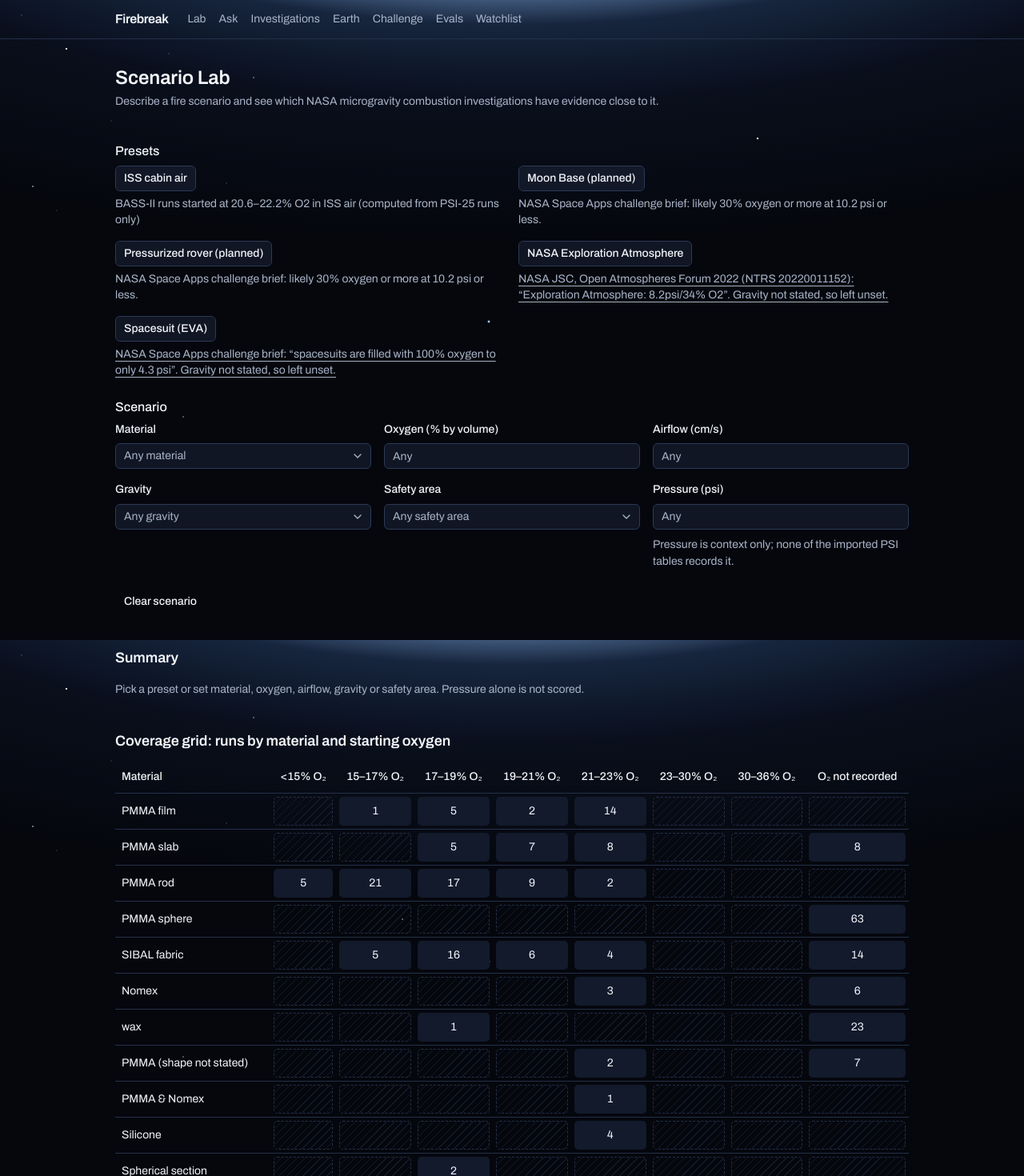
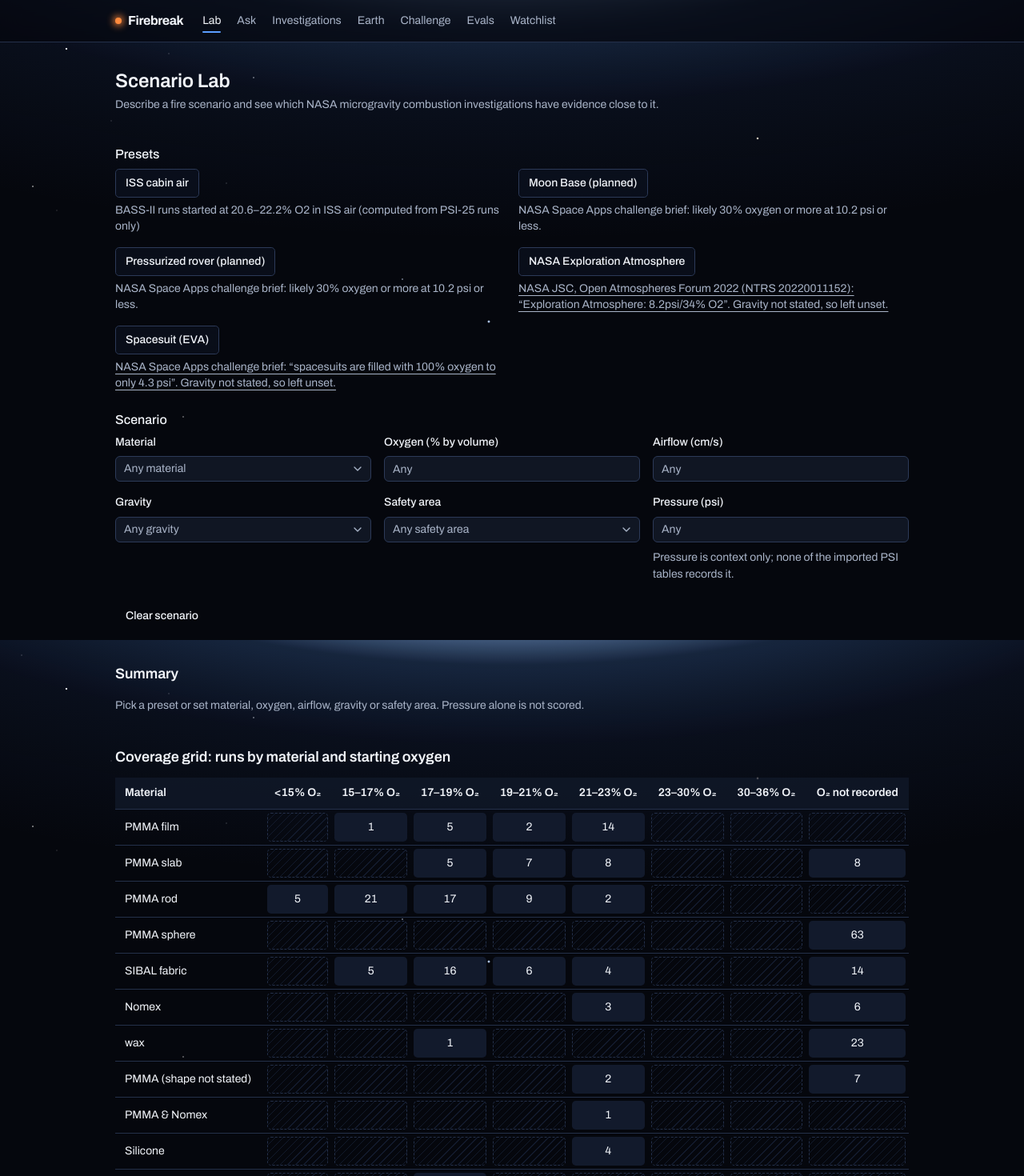
Before and after one commit to Mahoozi/NASA-2026, a Next.js app: page /lab in a window 1280 px wide. Shown: the top 1470 px of the page at 80% size. Built offline with nearby package versions, Linux system fonts and the light colour scheme.

Commit message:
Restyle nav and shared components

```diff
--- /dev/null
+++ b/components/nav-links.tsx
@@ -0,0 +1,33 @@
+"use client";
+// Nav links with the current page marked. Split from nav.tsx because it reads the URL.
+import Link from "next/link";
+import { usePathname } from "next/navigation";
+
+export type NavLink = { href: string; label: string };
+
+const base =
+  "relative py-1 transition-colors hover:text-foreground after:absolute after:inset-x-0 after:-bottom-px after:h-0.5 after:rounded-full after:bg-primary after:opacity-0 after:transition-opacity";
+
+export function NavLinks({ links, pathname }: { links: NavLink[]; pathname: string | null }) {
+  return (
+    <>
+      {links.map((l) => {
+        const current = pathname === l.href || pathname?.startsWith(`${l.href}/`);
+        return (
+          <Link
+            key={l.href}
+            href={l.href}
+            aria-current={current ? "page" : undefined}
+            className={`${base} ${current ? "text-foreground after:opacity-100" : ""}`}
+          >
+            {l.label}
+          </Link>
+        );
+      })}
+    </>
+  );
+}
+
+export function CurrentNavLinks({ links }: { links: NavLink[] }) {
+  return <NavLinks links={links} pathname={usePathname()} />;
+}
--- a/components/nav.tsx
+++ b/components/nav.tsx
@@ -1,4 +1,6 @@
+import { Suspense } from "react";
 import Link from "next/link";
+import { CurrentNavLinks, NavLinks } from "./nav-links";
 
 const links = [
   { href: "/lab", label: "Lab" },
@@ -12,17 +14,21 @@ const links = [
 
 export function Nav() {
   return (
-    <header className="border-b border-border">
+    <header className="top-0 z-40 border-b border-border bg-background/70 backdrop-blur-md sm:sticky print:static">
       <nav className="mx-auto flex max-w-5xl items-center gap-6 px-4 py-3">
-        <Link href="/" className="font-semibold tracking-tight">
+        <Link href="/" className="flex items-center gap-2 text-base font-bold tracking-tight">
+          {/* The brand spark: the only place ember orange appears outside the intro. */}
+          <span
+            aria-hidden
+            className="size-2 rounded-full bg-(--ember) shadow-[0_0_10px_2px_var(--ember)]"
+          />
           Firebreak
         </Link>
-        <div className="flex flex-wrap gap-x-4 gap-y-1 text-sm text-muted-foreground">
-          {links.map((l) => (
-            <Link key={l.href} href={l.href} className="hover:text-foreground">
-              {l.label}
-            </Link>
-          ))}
+        <div className="flex flex-wrap gap-x-5 gap-y-1 text-sm text-muted-foreground">
+          {/* Until the URL is known, the links render with none marked. */}
+          <Suspense fallback={<NavLinks links={links} pathname={null} />}>
+            <CurrentNavLinks links={links} />
+          </Suspense>
         </div>
       </nav>
     </header>
--- a/components/ui/badge.tsx
+++ b/components/ui/badge.tsx
@@ -4,13 +4,13 @@ import { cva, type VariantProps } from "class-variance-authority"
 import { cn } from "@/lib/utils"
 
 const badgeVariants = cva(
-  "group/badge inline-flex h-6 w-fit shrink-0 items-center justify-center gap-1 overflow-hidden rounded-4xl border border-transparent px-2 py-0.5 text-sm font-medium whitespace-nowrap transition-all focus-visible:border-ring focus-visible:ring-[3px] focus-visible:ring-ring/50 has-data-[icon=inline-end]:pr-1.5 has-data-[icon=inline-start]:pl-1.5 aria-invalid:border-destructive aria-invalid:ring-destructive/20 dark:aria-invalid:ring-destructive/40 [&>svg]:pointer-events-none [&>svg]:size-3!",
+  "group/badge inline-flex h-6 w-fit shrink-0 items-center justify-center gap-1 overflow-hidden rounded-sm border border-transparent px-2 py-0.5 text-sm font-medium whitespace-nowrap transition-all focus-visible:border-ring focus-visible:ring-[3px] focus-visible:ring-ring/50 has-data-[icon=inline-end]:pr-1.5 has-data-[icon=inline-start]:pl-1.5 aria-invalid:border-destructive aria-invalid:ring-destructive/20 dark:aria-invalid:ring-destructive/40 [&>svg]:pointer-events-none [&>svg]:size-3!",
   {
     variants: {
       variant: {
         default: "bg-primary text-primary-foreground [a]:hover:bg-primary/80",
         secondary:
-          "bg-secondary text-secondary-foreground [a]:hover:bg-secondary/80",
+          "border-border bg-secondary/70 text-secondary-foreground [a]:hover:bg-secondary",
         destructive:
           "bg-destructive/10 text-destructive focus-visible:ring-destructive/20 dark:bg-destructive/20 dark:focus-visible:ring-destructive/40 [a]:hover:bg-destructive/20",
         outline:
--- a/components/ui/button.tsx
+++ b/components/ui/button.tsx
@@ -3,13 +3,13 @@ import { cva, type VariantProps } from "class-variance-authority"
 import { cn } from "@/lib/utils"
 
 const buttonVariants = cva(
-  "group/button inline-flex shrink-0 items-center justify-center rounded-lg border border-transparent bg-clip-padding text-sm font-medium whitespace-nowrap transition-all outline-none select-none focus-visible:border-ring focus-visible:ring-3 focus-visible:ring-ring/50 active:not-aria-[haspopup]:translate-y-px disabled:pointer-events-none disabled:opacity-50 aria-invalid:border-destructive aria-invalid:ring-3 aria-invalid:ring-destructive/20 dark:aria-invalid:border-destructive/50 dark:aria-invalid:ring-destructive/40 [&_svg]:pointer-events-none [&_svg]:shrink-0 [&_svg:not([class*='size-'])]:size-4",
+  "group/button inline-flex shrink-0 items-center justify-center rounded-md border border-transparent bg-clip-padding text-sm font-medium whitespace-nowrap transition-[color,background-color,border-color,box-shadow,transform] duration-150 outline-none select-none focus-visible:border-ring focus-visible:ring-3 focus-visible:ring-ring/50 active:not-aria-[haspopup]:translate-y-px disabled:pointer-events-none disabled:opacity-50 aria-invalid:border-destructive aria-invalid:ring-3 aria-invalid:ring-destructive/20 dark:aria-invalid:border-destructive/50 dark:aria-invalid:ring-destructive/40 [&_svg]:pointer-events-none [&_svg]:shrink-0 [&_svg:not([class*='size-'])]:size-4",
   {
     variants: {
       variant: {
-        default: "bg-primary text-primary-foreground hover:bg-primary/80",
+        default: "bg-primary font-semibold text-primary-foreground shadow-[0_0_20px_-6px_var(--primary)] hover:bg-[color-mix(in_oklch,var(--primary),white_14%)] hover:shadow-[0_0_26px_-4px_var(--primary)]",
         outline:
-          "border-border bg-background hover:bg-muted hover:text-foreground aria-expanded:bg-muted aria-expanded:text-foreground dark:border-input dark:bg-input/30 dark:hover:bg-input/50",
+          "border-border bg-background hover:bg-muted hover:text-foreground aria-expanded:bg-muted aria-expanded:text-foreground dark:border-input dark:bg-card/70 dark:backdrop-blur-sm dark:hover:border-primary/70 dark:hover:bg-input/40",
         secondary:
           "bg-secondary text-secondary-foreground hover:bg-[color-mix(in_oklch,var(--secondary),var(--foreground)_5%)] aria-expanded:bg-secondary aria-expanded:text-secondary-foreground",
         ghost:
@@ -20,10 +20,10 @@ const buttonVariants = cva(
       },
       size: {
         default:
-          "h-8 gap-1.5 px-2.5 has-data-[icon=inline-end]:pr-2 has-data-[icon=inline-start]:pl-2",
+          "h-9 gap-1.5 px-3 has-data-[icon=inline-end]:pr-2.5 has-data-[icon=inline-start]:pl-2.5",
         xs: "h-6 gap-1 rounded-[min(var(--radius-md),10px)] px-2 text-sm in-data-[slot=button-group]:rounded-lg has-data-[icon=inline-end]:pr-1.5 has-data-[icon=inline-start]:pl-1.5 [&_svg:not([class*='size-'])]:size-3",
         sm: "h-7 gap-1 rounded-[min(var(--radius-md),12px)] px-2.5 text-sm in-data-[slot=button-group]:rounded-lg has-data-[icon=inline-end]:pr-1.5 has-data-[icon=inline-start]:pl-1.5 [&_svg:not([class*='size-'])]:size-3.5",
-        lg: "h-9 gap-1.5 px-2.5 has-data-[icon=inline-end]:pr-2 has-data-[icon=inline-start]:pl-2",
+        lg: "h-11 gap-2 px-5 text-base has-data-[icon=inline-end]:pr-4 has-data-[icon=inline-start]:pl-4",
         icon: "size-8",
         "icon-xs":
           "size-6 rounded-[min(var(--radius-md),10px)] in-data-[slot=button-group]:rounded-lg [&_svg:not([class*='size-'])]:size-3",
--- a/components/ui/card.tsx
+++ b/components/ui/card.tsx
@@ -11,7 +11,7 @@ function Card({
       data-slot="card"
       data-size={size}
       className={cn(
-        "group/card flex flex-col gap-(--card-spacing) overflow-hidden rounded-xl bg-card py-(--card-spacing) text-sm text-card-foreground ring-1 ring-foreground/10 [--card-spacing:--spacing(4)] has-data-[slot=card-footer]:pb-0 has-[>img:first-child]:pt-0 data-[size=sm]:[--card-spacing:--spacing(3)] data-[size=sm]:has-data-[slot=card-footer]:pb-0 *:[img:first-child]:rounded-t-xl *:[img:last-child]:rounded-b-xl",
+        "group/card flex flex-col gap-(--card-spacing) overflow-hidden rounded-lg bg-card/75 py-(--card-spacing) text-sm text-card-foreground shadow-[inset_0_1px_0_rgb(255_255_255/0.08)] ring-1 ring-border backdrop-blur-sm [--card-spacing:--spacing(4)] has-data-[slot=card-footer]:pb-0 has-[>img:first-child]:pt-0 data-[size=sm]:[--card-spacing:--spacing(3)] data-[size=sm]:has-data-[slot=card-footer]:pb-0 *:[img:first-child]:rounded-t-lg *:[img:last-child]:rounded-b-lg",
         className
       )}
       {...props}
@@ -24,7 +24,7 @@ function CardHeader({ className, ...props }: React.ComponentProps<"div">) {
     <div
       data-slot="card-header"
       className={cn(
-        "group/card-header @container/card-header grid auto-rows-min items-start gap-1 rounded-t-xl px-(--card-spacing) has-data-[slot=card-action]:grid-cols-[1fr_auto] has-data-[slot=card-description]:grid-rows-[auto_auto] [.border-b]:pb-(--card-spacing)",
+        "group/card-header @container/card-header grid auto-rows-min items-start gap-1 rounded-t-lg px-(--card-spacing) has-data-[slot=card-action]:grid-cols-[1fr_auto] has-data-[slot=card-description]:grid-rows-[auto_auto] [.border-b]:pb-(--card-spacing)",
         className
       )}
       {...props}
@@ -37,7 +37,7 @@ function CardTitle({ className, ...props }: React.ComponentProps<"div">) {
     <div
       data-slot="card-title"
       className={cn(
-        "font-heading text-base leading-snug font-medium group-data-[size=sm]/card:text-sm",
+        "font-heading text-base leading-snug font-semibold group-data-[size=sm]/card:text-sm",
         className
       )}
       {...props}
@@ -83,7 +83,7 @@ function CardFooter({ className, ...props }: React.ComponentProps<"div">) {
     <div
       data-slot="card-footer"
       className={cn(
-        "flex items-center rounded-b-xl border-t bg-muted/50 p-(--card-spacing)",
+        "flex items-center rounded-b-lg border-t bg-muted/40 p-(--card-spacing)",
         className
       )}
       {...props}
--- a/components/ui/table.tsx
+++ b/components/ui/table.tsx
@@ -22,7 +22,7 @@ function TableHeader({ className, ...props }: React.ComponentProps<"thead">) {
   return (
     <thead
       data-slot="table-header"
-      className={cn("[&_tr]:border-b", className)}
+      className={cn("bg-muted/70 [&_tr]:border-b [&_tr]:hover:bg-transparent", className)}
       {...props}
     />
   )
@@ -56,7 +56,7 @@ function TableRow({ className, ...props }: React.ComponentProps<"tr">) {
     <tr
       data-slot="table-row"
       className={cn(
-        "border-b transition-colors hover:bg-muted/50 has-aria-expanded:bg-muted/50 data-[state=selected]:bg-muted",
+        "border-b transition-colors hover:bg-primary/[0.07] has-aria-expanded:bg-muted/50 data-[state=selected]:bg-muted",
         className
       )}
       {...props}
@@ -69,7 +69,7 @@ function TableHead({ className, ...props }: React.ComponentProps<"th">) {
     <th
       data-slot="table-head"
       className={cn(
-        "h-10 px-2 text-left align-middle font-medium whitespace-nowrap text-foreground [&:has([role=checkbox])]:pr-0",
+        "h-10 px-3 text-left align-middle font-semibold whitespace-nowrap text-foreground [&:has([role=checkbox])]:pr-0",
         className
       )}
       {...props}
@@ -82,7 +82,7 @@ function TableCell({ className, ...props }: React.ComponentProps<"td">) {
     <td
       data-slot="table-cell"
       className={cn(
-        "p-2 align-middle whitespace-nowrap [&:has([role=checkbox])]:pr-0",
+        "px-3 py-2 align-middle whitespace-nowrap [&:has([role=checkbox])]:pr-0",
         className
       )}
       {...props}
```
